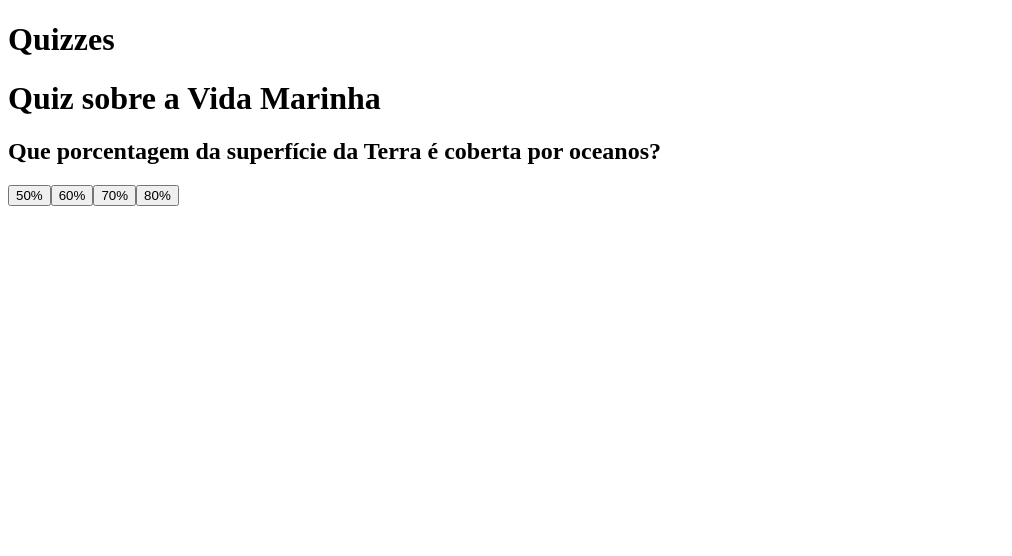
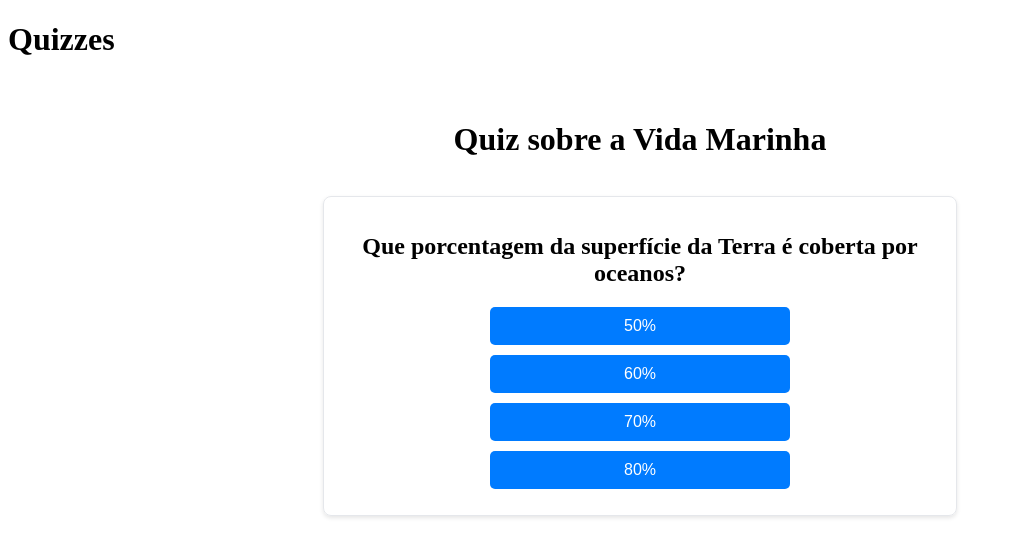
Before and after one commit to Guilhermeoliveira10/GS---Responsive-Web-Development, a Next.js app: page /quizzes in a window 1280 px wide. Shown: the top 556 px of the page, without its empty margins (0-1012 px from the left). Built offline with nearby package versions, Linux system fonts and the light colour scheme.

Commit message:
fix CSS bugs

```diff
--- a/src/components/GameComponent.tsx
+++ b/src/components/GameComponent.tsx
@@ -1,4 +1,5 @@
 import React from 'react'
+import '../styles/custom.css'
 
 const GameComponent: React.FC = () => {
   return (
--- a/src/components/InfoComponent.tsx
+++ b/src/components/InfoComponent.tsx
@@ -1,4 +1,5 @@
 import React from 'react'
+import '../styles/custom.css'
 
 const InfoComponent: React.FC = () => {
   const tips = [
--- a/src/components/QuizComponent.tsx
+++ b/src/components/QuizComponent.tsx
@@ -1,4 +1,5 @@
 import React, { useState } from 'react'
+import '../styles/custom.css'
 
 const QuizComponent: React.FC = () => {
   const [score, setScore] = useState(0)
--- a/src/styles/custom.css
+++ b/src/styles/custom.css
@@ -70,27 +70,28 @@
 }
 
 .quiz-option {
-  display: inline-block;
-  padding: 0.5rem 1rem;
-  margin: 0.5rem;
-  background-color: #1e3a8a;
+  display: block;
+  width: 100%;
+  max-width: 300px;
+  margin: 10px auto;
+  padding: 10px;
+  font-size: 16px;
+  text-align: center;
   color: white;
+  background-color: #007bff;
   border: none;
-  border-radius: 0.25rem;
+  border-radius: 5px;
   cursor: pointer;
-  transition: background-color 0.3s, transform 0.3s;
-  text-align: center;
+  transition: background-color 0.3s;
 }
 
 .quiz-option:hover {
-  background-color: #3b82f6;
-  transform: scale(1.05);
+  background-color: #0056b3;
 }
 
 .quiz-question {
-  font-size: 1.25rem;
-  font-weight: bold;
-  margin-bottom: 1rem;
+  text-align: center;
+  margin-bottom: 20px;
 }
 
 .quiz-component {
@@ -98,7 +99,7 @@
   flex-direction: column;
   align-items: center;
   justify-content: center;
-  min-height: 100vh;
+  padding: 20px;
 }
 
 .challenge-component, .game-component, .info-component, .social-share-component {
```
Also changed, not shown: src/components/ChallengeComponent.tsx (+9 -3 lines).
